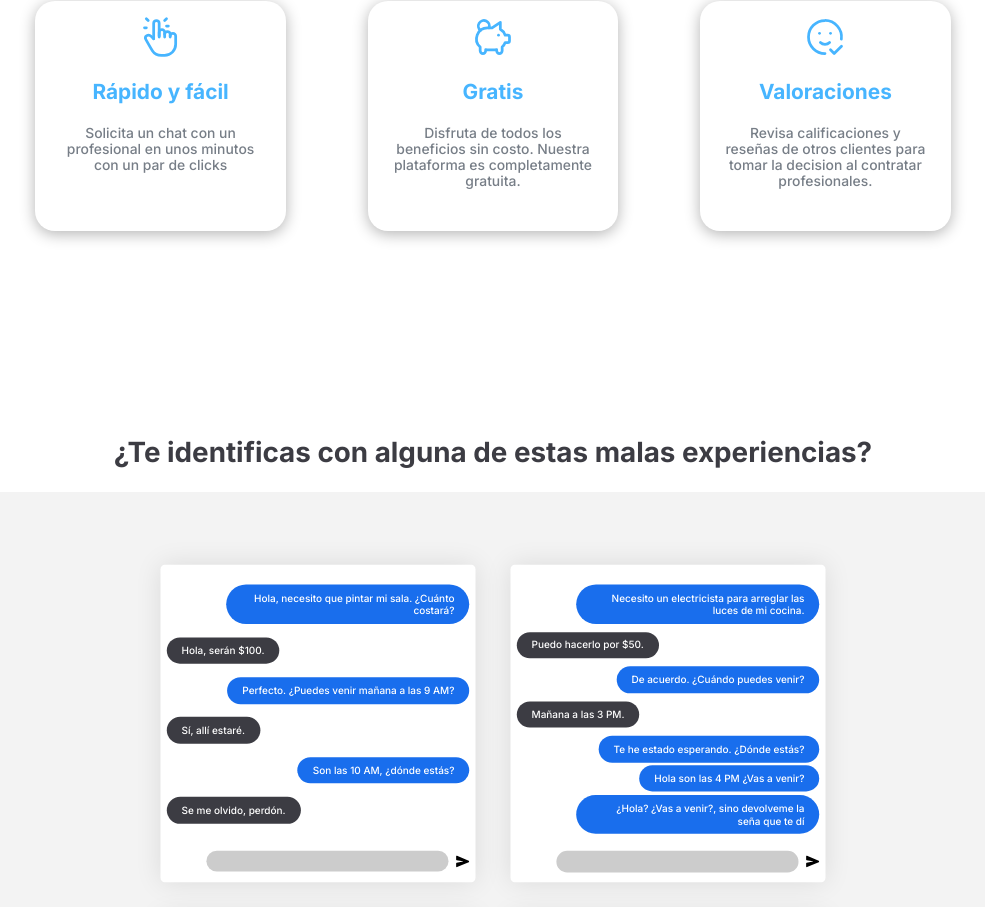
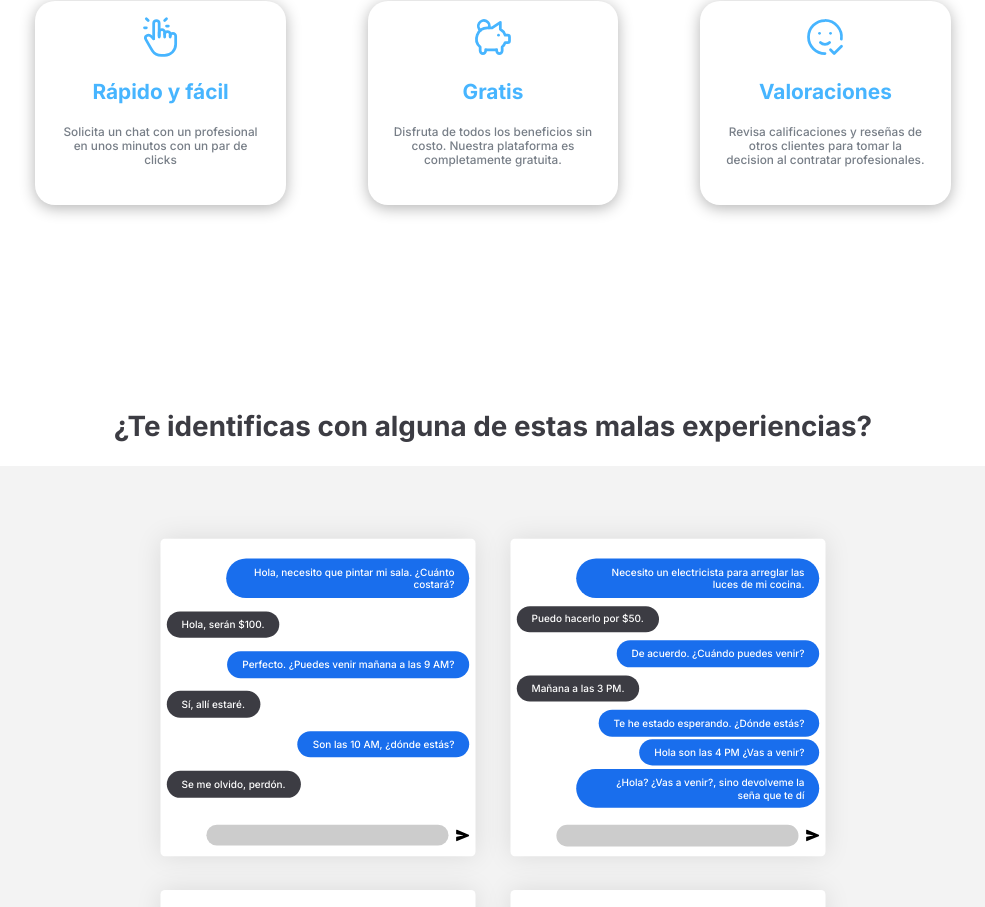
Before and after one commit to SebaPerez90/asdasd, a Next.js app: page / in a window 1280 px wide. Shown: the part 1260-2167 px from the top of the page, without its empty margins (147-1132 px from the left). Built offline with nearby package versions, Linux system fonts and the light colour scheme.

Commit message:
landing mock

```diff
--- a/src/components/Home/About/About.module.css
+++ b/src/components/Home/About/About.module.css
@@ -88,6 +88,7 @@
   width: 80%;
   position: relative;
   bottom: 1em;
+  font-size: 0.85em;
 }
 
 .experiences_container {
```
